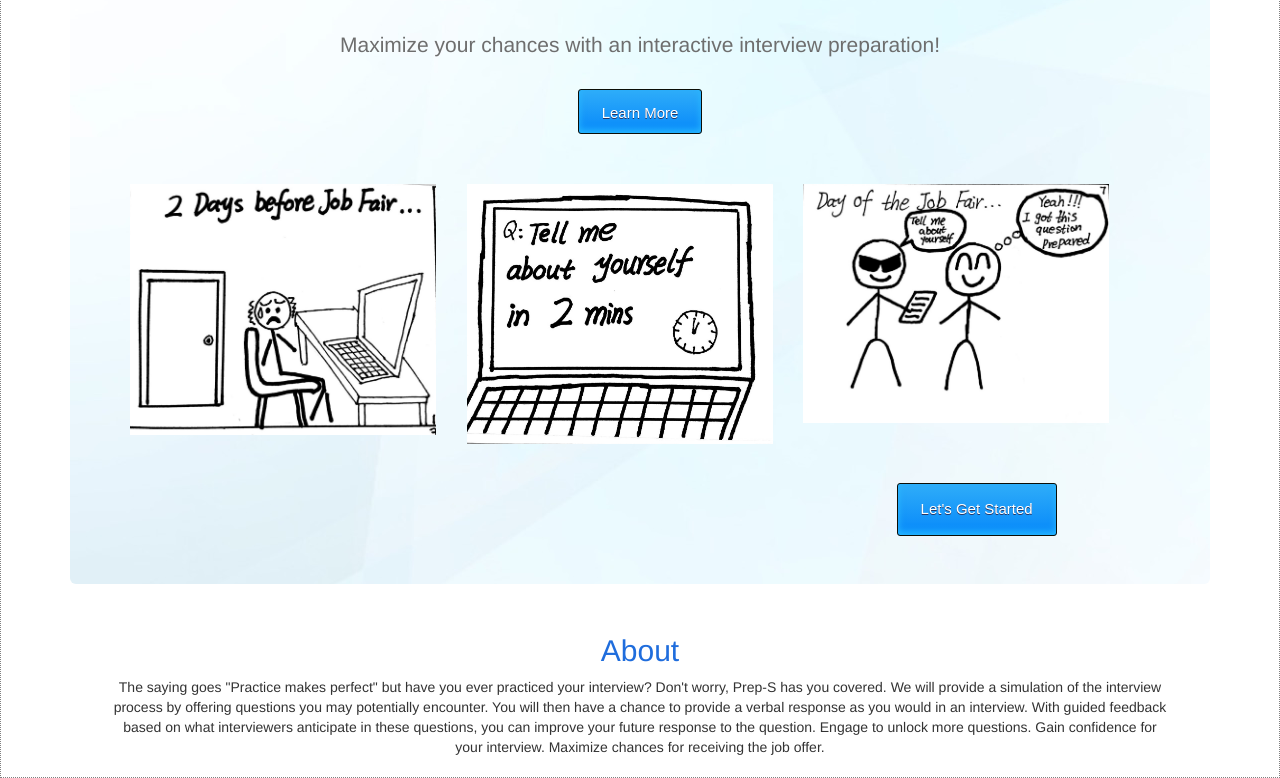
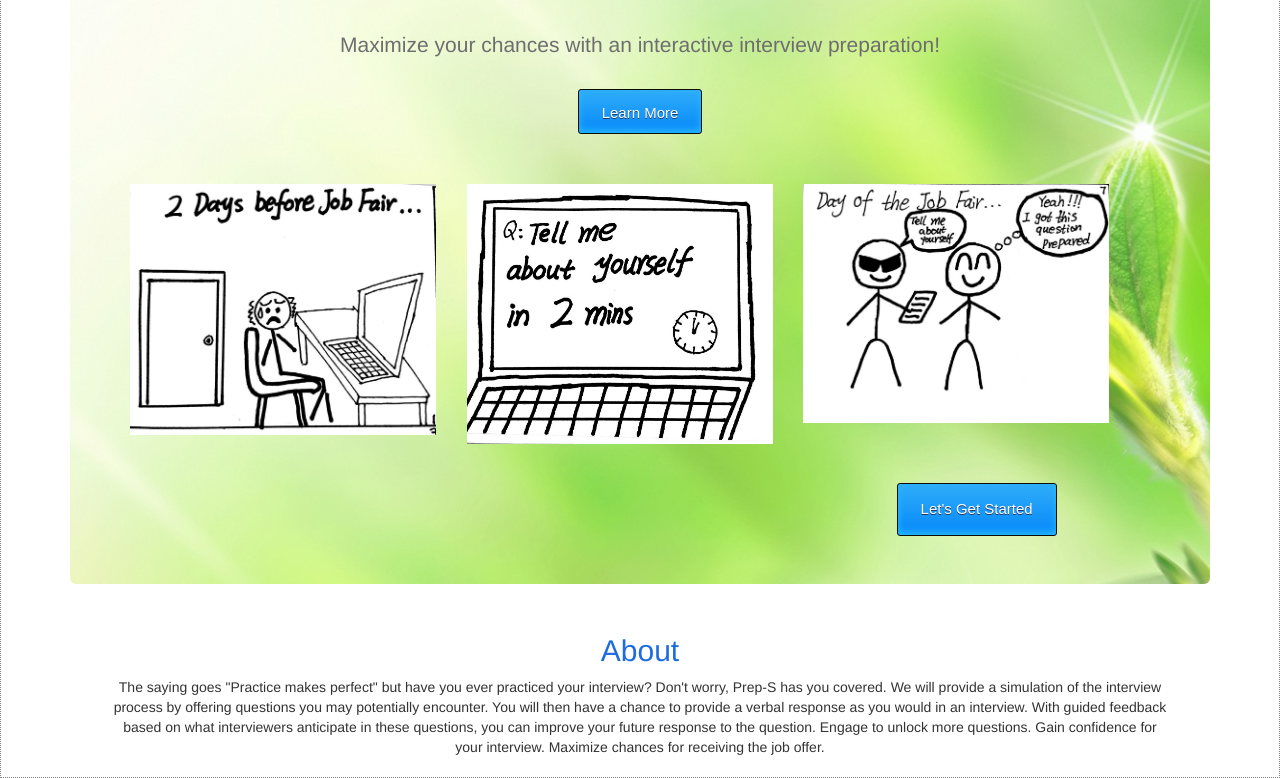
Before and after one commit to SkyLoveWing/PrepS, a plain HTML site: page index.html in a window 1280 px wide. Shown: the part 162-940 px from the top of the page. Drawn offline with nearby package versions, Linux system fonts and the light colour scheme.

Commit message:
Updated new wallpaper

```diff
--- a/css/introHCI.css
+++ b/css/introHCI.css
@@ -18,7 +18,7 @@ body {
 
 .jumbotron {
 	position: relative;
-     background: url("../images/light.jpg");
+     background: url("../images/green1.jpg");
      text-align: center;
 }
 
```
Also changed, not shown: images/green1.jpg (added).
